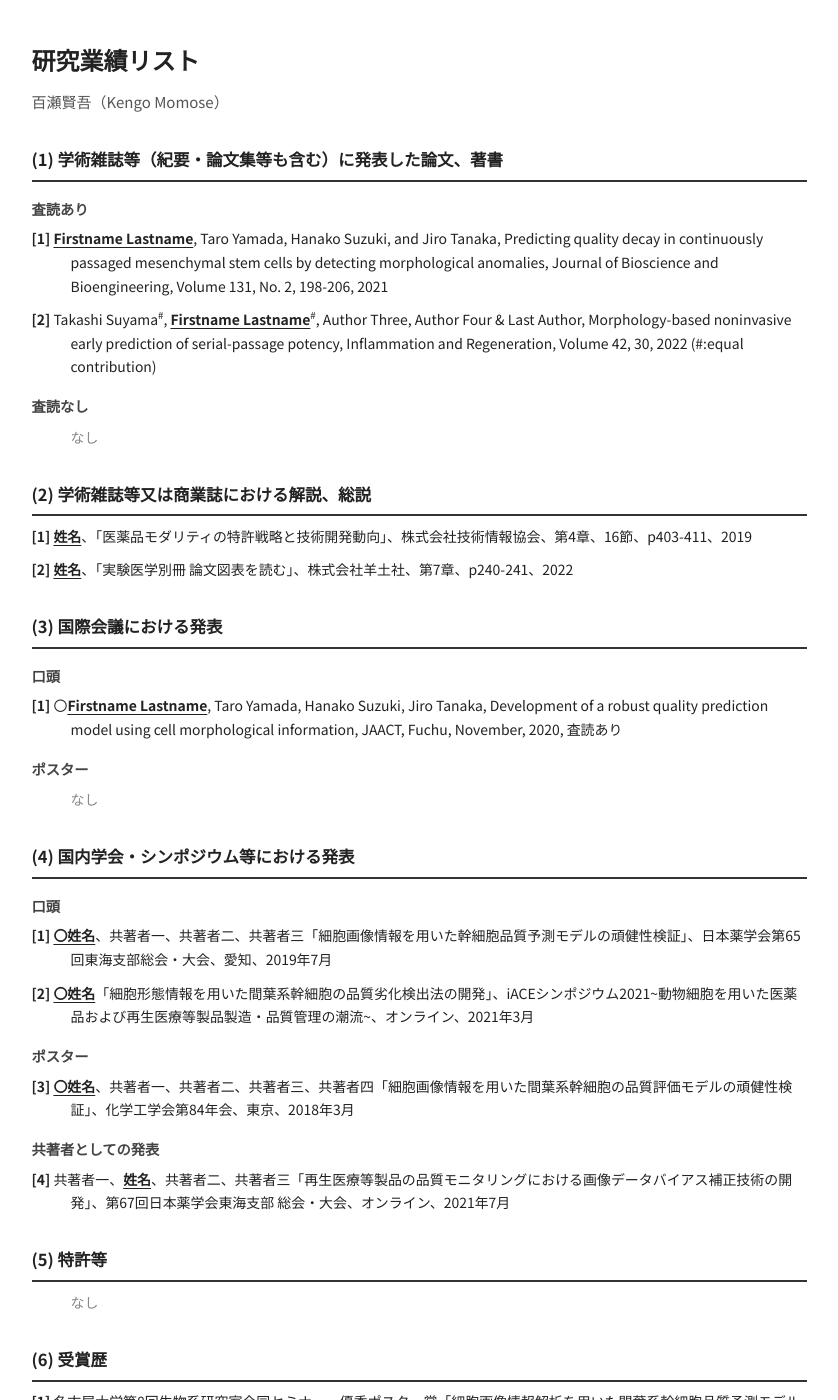
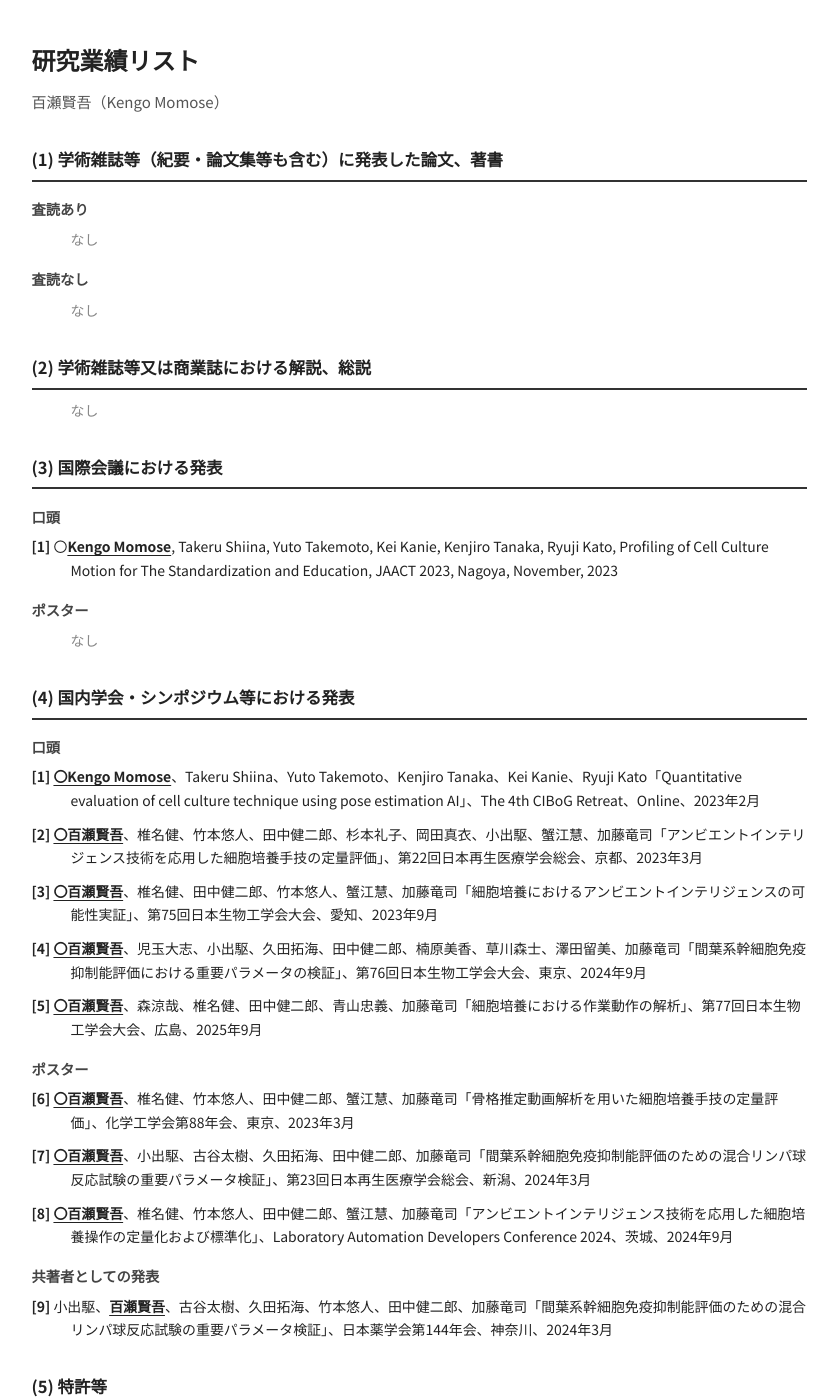
Before and after one commit to kengomomose/achievement-list, a Jekyll site: the page built from index.html, in a window 1280 px wide and 1400 px high. Shown: the whole window, without its empty margins (221-1059 px from the left). Built offline with Jekyll 4.4.1, drawn with Linux system fonts in a browser that asks for light colours; some of the changed text lies outside the part shown.

Commit message:
Update achievements.yml

```diff
--- a/_data/achievements.yml
+++ b/_data/achievements.yml
@@ -1,6 +1,9 @@
 # =============================================================================
 # 研究業績リスト データファイル
 # =============================================================================
+# Nagoya University / Kengo Momose
+# Publicly confirmed draft as of 2026-04-02
+# Unconfirmed items are intentionally left empty.
 #
 # ■ 使い方
 #   新しい業績を追加するには、該当セクションの entries: の下に
@@ -31,72 +34,42 @@
 # lang: ja の場合
 #   → 著者間は "、" で区切り
 #   → 各フィールドは "、" で連結
+#
+# --- テンプレート ---
+# - lang: en
+#   authors:
+#     - { name: "Kengo Momose", me: true }
+#     - { name: "Author Two" }
+#     - { name: "Last Author" }
+#   last_sep: "and"          # 最後の著者の前: "and" or "&"
+#   title: "論文タイトル"
+#   journal: "雑誌名"
+#   volume: "Volume X, No. Y"
+#   pages: "100-110"
+#   year: 2026
+#   note: ""                 # 補足（"(#:equal contribution)" など）
 # ---------------------------------------------------------------------------
 papers:
-  reviewed:
-    # --- 例1: 英語論文（筆頭著者） ---
-    - lang: en
-      authors:
-        - { name: "Firstname Lastname", me: true }
-        - { name: "Taro Yamada" }
-        - { name: "Hanako Suzuki" }
-        - { name: "Jiro Tanaka" }
-      last_sep: "and"          # 最後の著者の前: "and" or "&"
-      title: "Predicting quality decay in continuously passaged mesenchymal stem cells by detecting morphological anomalies"
-      journal: "Journal of Bioscience and Bioengineering"
-      volume: "Volume 131, No. 2"
-      pages: "198-206"
-      year: 2021
-      note: ""
-
-    # --- 例2: 英語論文（共著、equal contribution） ---
-    - lang: en
-      authors:
-        - { name: "Takashi Suyama", eq: true }
-        - { name: "Firstname Lastname", me: true, eq: true }
-        - { name: "Author Three" }
-        - { name: "Author Four" }
-        - { name: "Last Author" }
-      last_sep: "&"
-      title: "Morphology-based noninvasive early prediction of serial-passage potency"
-      journal: "Inflammation and Regeneration"
-      volume: "Volume 42"
-      pages: "30"
-      year: 2022
-      note: "(#:equal contribution)"
-
+  reviewed: []
   not_reviewed: []
-  # --- 査読なし論文がある場合はここに同形式で追加 ---
-  # - lang: ja
-  #   authors:
-  #     - { name: "姓名", me: true }
-  #   title: "タイトル"
-  #   ...
 
 # ---------------------------------------------------------------------------
 # (2) 学術雑誌等又は商業誌における解説、総説
 # ---------------------------------------------------------------------------
 # 著者、「タイトル」、出版社/誌名、章・節、ページ、年
 # lang: ja → 全角読点「、」区切り、タイトルは「」で囲む
+#
+# --- テンプレート ---
+# - lang: ja
+#   authors:
+#     - { name: "百瀬賢吾", me: true }
+#   title: "解説タイトル"
+#   publication: "出版社名"
+#   detail: "第X章、Y節"
+#   pages: "pXXX-XXX"
+#   year: 2024
 # ---------------------------------------------------------------------------
-reviews:
-  - lang: ja
-    authors:
-      - { name: "姓名", me: true }
-    title: "医薬品モダリティの特許戦略と技術開発動向"
-    publication: "株式会社技術情報協会"
-    detail: "第4章、16節"
-    pages: "p403-411"
-    year: 2019
-
-  - lang: ja
-    authors:
-      - { name: "姓名", me: true }
-    title: "実験医学別冊 論文図表を読む"
-    publication: "株式会社羊土社"
-    detail: "第7章"
-    pages: "p240-241"
-    year: 2022
+reviews: []
 
 # ---------------------------------------------------------------------------
 # (3) 国際会議における発表
@@ -106,27 +79,40 @@ reviews:
 # 著者, 題名, 学会名, 場所, 月, 年, 査読あり/なし
 #   presenter: true → 著者の前に「〇」マーク（太字＋下線の外側に付く）
 #   peer_reviewed: true → エントリ末尾に「査読あり」が付く
+#
+# --- テンプレート ---
+# - lang: en
+#   presenter: true
+#   authors:
+#     - { name: "Kengo Momose", me: true }
+#     - { name: "Author Two" }
+#   title: "発表タイトル"
+#   conference: "学会名"
+#   place: "City"
+#   month: "November"
+#   year: 2026
+#   peer_reviewed: true
 # ---------------------------------------------------------------------------
 international:
   oral:
     - lang: en
       presenter: true
       authors:
-        - { name: "Firstname Lastname", me: true }
-        - { name: "Taro Yamada" }
-        - { name: "Hanako Suzuki" }
-        - { name: "Jiro Tanaka" }
-      title: "Development of a robust quality prediction model using cell morphological information"
-      conference: "JAACT"
-      place: "Fuchu"
+        - { name: "Kengo Momose", me: true }
+        - { name: "Takeru Shiina" }
+        - { name: "Yuto Takemoto" }
+        - { name: "Kei Kanie" }
+        - { name: "Kenjiro Tanaka" }
+        - { name: "Ryuji Kato" }
+      last_sep: "and"
+      title: "Profiling of Cell Culture Motion for The Standardization and Education"
+      conference: "JAACT 2023"
+      place: "Nagoya"
       month: "November"
-      year: 2020
-      peer_reviewed: true
+      year: 2023
+      peer_reviewed: false
 
   poster: []
-  # - lang: en
-  #   presenter: true
-  #   ...
 
 # ---------------------------------------------------------------------------
 # (4) 国内学会・シンポジウム等における発表
@@ -136,73 +122,198 @@ international:
 #
 # lang: ja の場合:
 #   - 著者間は「、」（スペースなし）
-#   - 最後の著者の後、読点なしで直接「タイトル」
+#   - 最後の著者名と題名の間は読点なしで直接「タイトル」
 #   - presenter: true → 「〇」が名前と一体化して太字＋下線
 #
-# type: "oral" / "poster" / "coauthor"
+# lang: en の場合（国内学会で英語発表の場合）:
+#   - 著者間は ", "
+#   - 最後の著者の前に last_sep を使用可
+#
+# --- テンプレート（日本語） ---
+# - lang: ja
+#   presenter: true
+#   authors:
+#     - { name: "百瀬賢吾", me: true }
+#     - { name: "共著者" }
+#   title: "日本語タイトル"
+#   conference: "学会名"
+#   place: "場所"
+#   year: 2026
+#   month: 3
+#
+# --- テンプレート（共著者としての発表） ---
+# - lang: ja
+#   presenter: false
+#   authors:
+#     - { name: "筆頭発表者" }
+#     - { name: "百瀬賢吾", me: true }
+#     - { name: "他の共著者" }
+#   title: "発表タイトル"
+#   conference: "学会名"
+#   place: "場所"
+#   year: 2026
+#   month: 7
 # ---------------------------------------------------------------------------
 domestic:
   # --- 口頭発表 ---
   oral:
-    - lang: ja
+    - lang: en
       presenter: true
       authors:
-        - { name: "姓名", me: true }
-        - { name: "共著者一" }
-        - { name: "共著者二" }
-        - { name: "共著者三" }
-      title: "細胞画像情報を用いた幹細胞品質予測モデルの頑健性検証"
-      conference: "日本薬学会第65回東海支部総会・大会"
-      place: "愛知"
-      year: 2019
-      month: 7
+        - { name: "Kengo Momose", me: true }
+        - { name: "Takeru Shiina" }
+        - { name: "Yuto Takemoto" }
+        - { name: "Kenjiro Tanaka" }
+        - { name: "Kei Kanie" }
+        - { name: "Ryuji Kato" }
+      last_sep: "and"
+      title: "Quantitative evaluation of cell culture technique using pose estimation AI"
+      conference: "The 4th CIBoG Retreat"
+      place: "Online"
+      year: 2023
+      month: 2
 
     - lang: ja
       presenter: true
       authors:
-        - { name: "姓名", me: true }
-      title: "細胞形態情報を用いた間葉系幹細胞の品質劣化検出法の開発"
-      conference: "iACEシンポジウム2021~動物細胞を用いた医薬品および再生医療等製品製造・品質管理の潮流~"
-      place: "オンライン"
-      year: 2021
+        - { name: "百瀬賢吾", me: true }
+        - { name: "椎名健" }
+        - { name: "竹本悠人" }
+        - { name: "田中健二郎" }
+        - { name: "杉本礼子" }
+        - { name: "岡田真衣" }
+        - { name: "小出駆" }
+        - { name: "蟹江慧" }
+        - { name: "加藤竜司" }
+      title: "アンビエントインテリジェンス技術を応用した細胞培養手技の定量評価"
+      conference: "第22回日本再生医療学会総会"
+      place: "京都"
+      year: 2023
       month: 3
+
+    - lang: ja
+      presenter: true
+      authors:
+        - { name: "百瀬賢吾", me: true }
+        - { name: "椎名健" }
+        - { name: "田中健二郎" }
+        - { name: "竹本悠人" }
+        - { name: "蟹江慧" }
+        - { name: "加藤竜司" }
+      title: "細胞培養におけるアンビエントインテリジェンスの可能性実証"
+      conference: "第75回日本生物工学会大会"
+      place: "愛知"
+      year: 2023
+      month: 9
+
+    - lang: ja
+      presenter: true
+      authors:
+        - { name: "百瀬賢吾", me: true }
+        - { name: "児玉大志" }
+        - { name: "小出駆" }
+        - { name: "久田拓海" }
+        - { name: "田中健二郎" }
+        - { name: "楠原美香" }
+        - { name: "草川森士" }
+        - { name: "澤田留美" }
+        - { name: "加藤竜司" }
+      title: "間葉系幹細胞免疫抑制能評価における重要パラメータの検証"
+      conference: "第76回日本生物工学会大会"
+      place: "東京"
+      year: 2024
+      month: 9
+
+    - lang: ja
+      presenter: true
+      authors:
+        - { name: "百瀬賢吾", me: true }
+        - { name: "森涼哉" }
+        - { name: "椎名健" }
+        - { name: "田中健二郎" }
+        - { name: "青山忠義" }
+        - { name: "加藤竜司" }
+      title: "細胞培養における作業動作の解析"
+      conference: "第77回日本生物工学会大会"
+      place: "広島"
+      year: 2025
+      month: 9
 
   # --- ポスター発表 ---
   poster:
     - lang: ja
       presenter: true
       authors:
-        - { name: "姓名", me: true }
-        - { name: "共著者一" }
-        - { name: "共著者二" }
-        - { name: "共著者三" }
-        - { name: "共著者四" }
-      title: "細胞画像情報を用いた間葉系幹細胞の品質評価モデルの頑健性検証"
-      conference: "化学工学会第84年会"
+        - { name: "百瀬賢吾", me: true }
+        - { name: "椎名健" }
+        - { name: "竹本悠人" }
+        - { name: "田中健二郎" }
+        - { name: "蟹江慧" }
+        - { name: "加藤竜司" }
+      title: "骨格推定動画解析を用いた細胞培養手技の定量評価"
+      conference: "化学工学会第88年会"
       place: "東京"
-      year: 2018
+      year: 2023
       month: 3
+
+    - lang: ja
+      presenter: true
+      authors:
+        - { name: "百瀬賢吾", me: true }
+        - { name: "小出駆" }
+        - { name: "古谷太樹" }
+        - { name: "久田拓海" }
+        - { name: "田中健二郎" }
+        - { name: "加藤竜司" }
+      title: "間葉系幹細胞免疫抑制能評価のための混合リンパ球反応試験の重要パラメータ検証"
+      conference: "第23回日本再生医療学会総会"
+      place: "新潟"
+      year: 2024
+      month: 3
+
+    - lang: ja
+      presenter: true
+      authors:
+        - { name: "百瀬賢吾", me: true }
+        - { name: "椎名健" }
+        - { name: "竹本悠人" }
+        - { name: "田中健二郎" }
+        - { name: "蟹江慧" }
+        - { name: "加藤竜司" }
+      title: "アンビエントインテリジェンス技術を応用した細胞培養操作の定量化および標準化"
+      conference: "Laboratory Automation Developers Conference 2024"
+      place: "茨城"
+      year: 2024
+      month: 9
 
   # --- 共著者としての発表（〇なし、申請者は太字＋下線のみ） ---
   coauthor:
     - lang: ja
       presenter: false
       authors:
-        - { name: "共著者一" }
-        - { name: "姓名", me: true }
-        - { name: "共著者二" }
-        - { name: "共著者三" }
-      title: "再生医療等製品の品質モニタリングにおける画像データバイアス補正技術の開発"
-      conference: "第67回日本薬学会東海支部 総会・大会"
-      place: "オンライン"
-      year: 2021
-      month: 7
+        - { name: "小出駆" }
+        - { name: "百瀬賢吾", me: true }
+        - { name: "古谷太樹" }
+        - { name: "久田拓海" }
+        - { name: "竹本悠人" }
+        - { name: "田中健二郎" }
+        - { name: "加藤竜司" }
+      title: "間葉系幹細胞免疫抑制能評価のための混合リンパ球反応試験の重要パラメータ検証"
+      conference: "日本薬学会第144年会"
+      place: "神奈川"
+      year: 2024
+      month: 3
 
 # ---------------------------------------------------------------------------
 # (5) 特許等
 # ---------------------------------------------------------------------------
 # 該当なしの場合は patents: [] のまま
-# ある場合: { title: "特許名", status: "申請中/公開中/取得", number: "特許番号", year: 2024 }
+#
+# --- テンプレート ---
+# - title: "特許名"
+#   status: "申請中"       # 申請中 / 公開中 / 取得
+#   number: "特願XXXX-XXXXXX"
+#   year: 2024
 # ---------------------------------------------------------------------------
 patents: []
 
@@ -211,25 +322,57 @@ patents: []
 # ---------------------------------------------------------------------------
 # 授与元、賞名「発表タイトル」、年月
 # 太字・下線なし
+#
+# --- テンプレート ---
+# - organization: "授与元"
+#   award_name: "賞名"
+#   title: "対象発表タイトル"
+#   year: 2024
+#   month: 10
 # ---------------------------------------------------------------------------
 awards:
-  - organization: "名古屋大学第8回生物系研究室合同セミナー"
-    award_name: "優秀ポスター賞"
-    title: "細胞画像情報解析を用いた間葉系幹細胞品質予測モデルの開発"
-    year: 2018
-    month: 11
+  - organization: "日本化学工学会"
+    award_name: "化学工学会第88年会 優秀学生賞"
+    title: "骨格推定動画解析を用いた細胞培養手技の定量評価"
+    year: 2023
+    month: 3
 
-  - organization: "日本薬学会第65回東海支部総会"
-    award_name: "大会学生優秀発表賞"
-    title: "細胞画像情報を用いた幹細胞品質予測モデルの頑健性検証"
-    year: 2019
-    month: 7
+  - organization: "JAACT 2023"
+    award_name: "Outstanding Oral Presentation Award"
+    title: "Profiling of Cell Culture Motion for The Standardization and Education"
+    year: 2023
+    month: 12
+
+  - organization: "日本再生医療学会"
+    award_name: "第23回日本再生医療学会総会 優秀演題賞"
+    title: "間葉系幹細胞免疫抑制能評価のための混合リンパ球反応試験の重要パラメータ検証"
+    year: 2024
+    month: 3
+
+  - organization: "日本生物工学会"
+    award_name: "第13回 生物工学学生優秀賞（飛翔賞）"
+    title: "アンビエントインテリジェンスを用いた細胞培養手技の定量化と標準化"
+    year: 2024
+    month: 9
+
+  - organization: "Laboratory Automation Developers Conference 2024"
+    award_name: "優秀発表賞（ベストポスター賞）"
+    title: "アンビエントインテリジェンス技術を応用した細胞培養操作の定量化および標準化"
+    year: 2024
+    month: 9
+
+  - organization: "超異分野学会 愛知フォーラム2026"
+    award_name: "超異分野学会 愛知フォーラム2026賞"
+    title: "Ambient Intelligenceを用いた細胞製造作業のデジタルトランスフォーメーション"
+    year: 2026
+    month: 1
 
 # ---------------------------------------------------------------------------
 # (7) その他
 # ---------------------------------------------------------------------------
 # 自由記述形式
+#
+# --- テンプレート ---
+# - text: "プログラム名 採用 YYYY年M月～"
 # ---------------------------------------------------------------------------
-others:
-  - text: "卓越大学院GTR 採用 2019年4月～"
-  - text: "融合フロンティア次世代研究事業（融合フロンティア次世代リサーチャー）採用 2021年11月～"
+others: []
```
